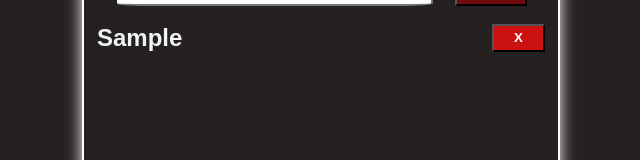
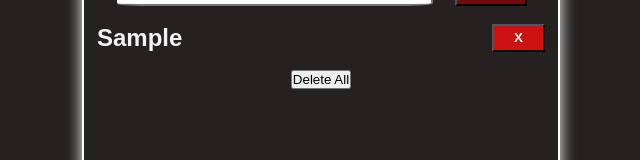
Before and after one commit to Quazar8/ReactToDo, a React app: page / in a window 1280 px wide. Both pictures are taken after typing "Sample" into the empty fields and a click on the input "Add". Shown: the part 188-348 px from the top of the page, without its empty margins (319-959 px from the left). Built offline with nearby package versions, Linux system fonts and the light colour scheme.

Commit message:
Adding delete all button component
Delete all button view which appears when there
are todos listed.

```diff
--- a/src/components/App.js
+++ b/src/components/App.js
@@ -2,6 +2,7 @@ import React, { useState } from 'react'
 
 import Input from './Input'
 import ToDosContainer from './ToDosContainer'
+import DeleteAllButton from './DeleteAllButton'
 
 import '../styles/app.css'
 
@@ -29,6 +30,10 @@ const App = (props) => {
                 todos = {todos}
                 deleteTodo = {deleteTodo}
             />
+            {
+                todos.length > 0 ? <DeleteAllButton />
+                                 : null
+            }
         </main>
     )
 }
--- /dev/null
+++ b/src/components/DeleteAllButton.js
@@ -0,0 +1,11 @@
+import React from 'react'
+
+const DeleteAllButton = (props) => {
+    return (
+        <section className="delete-button-container">
+            <button>Delete All</button>
+        </section>
+    )
+}
+
+export default DeleteAllButton
```
